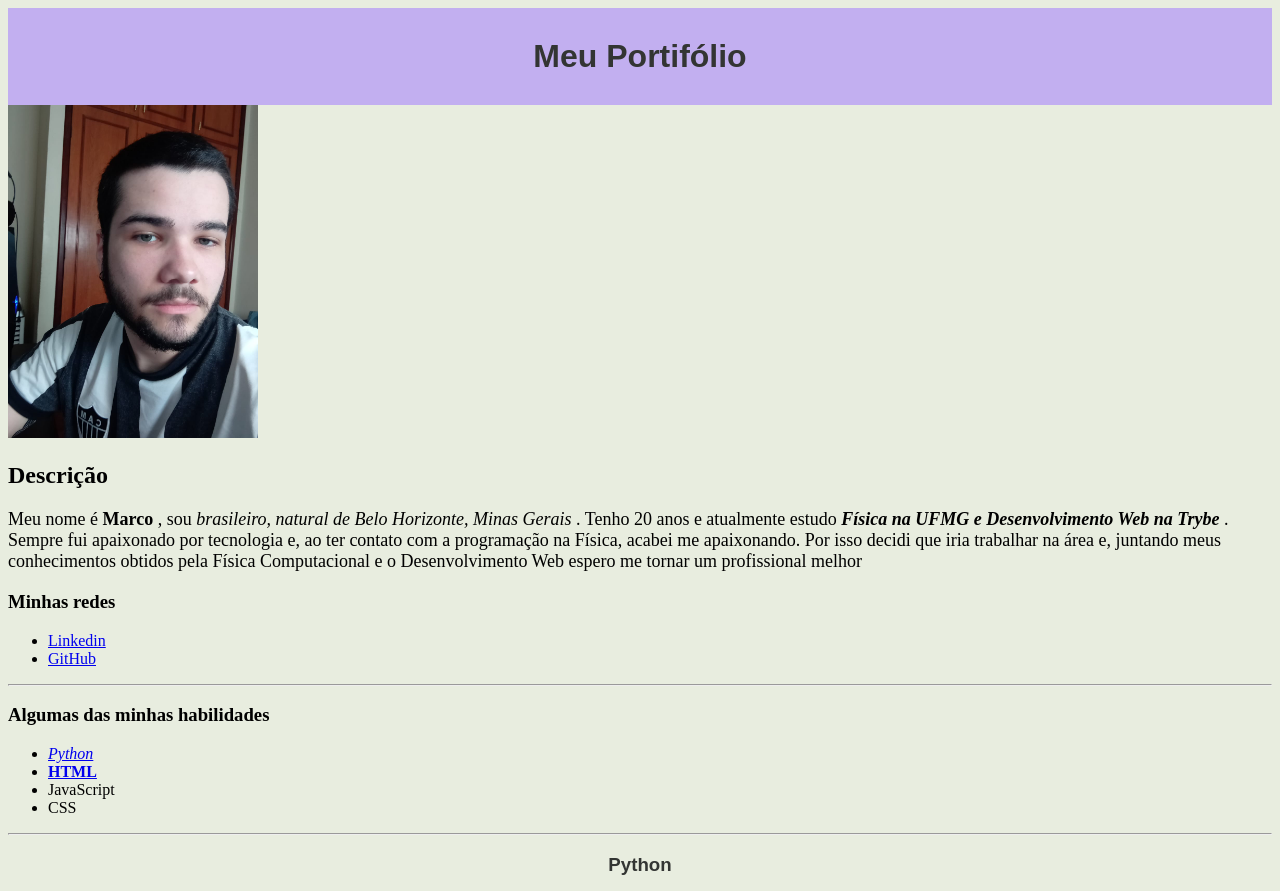
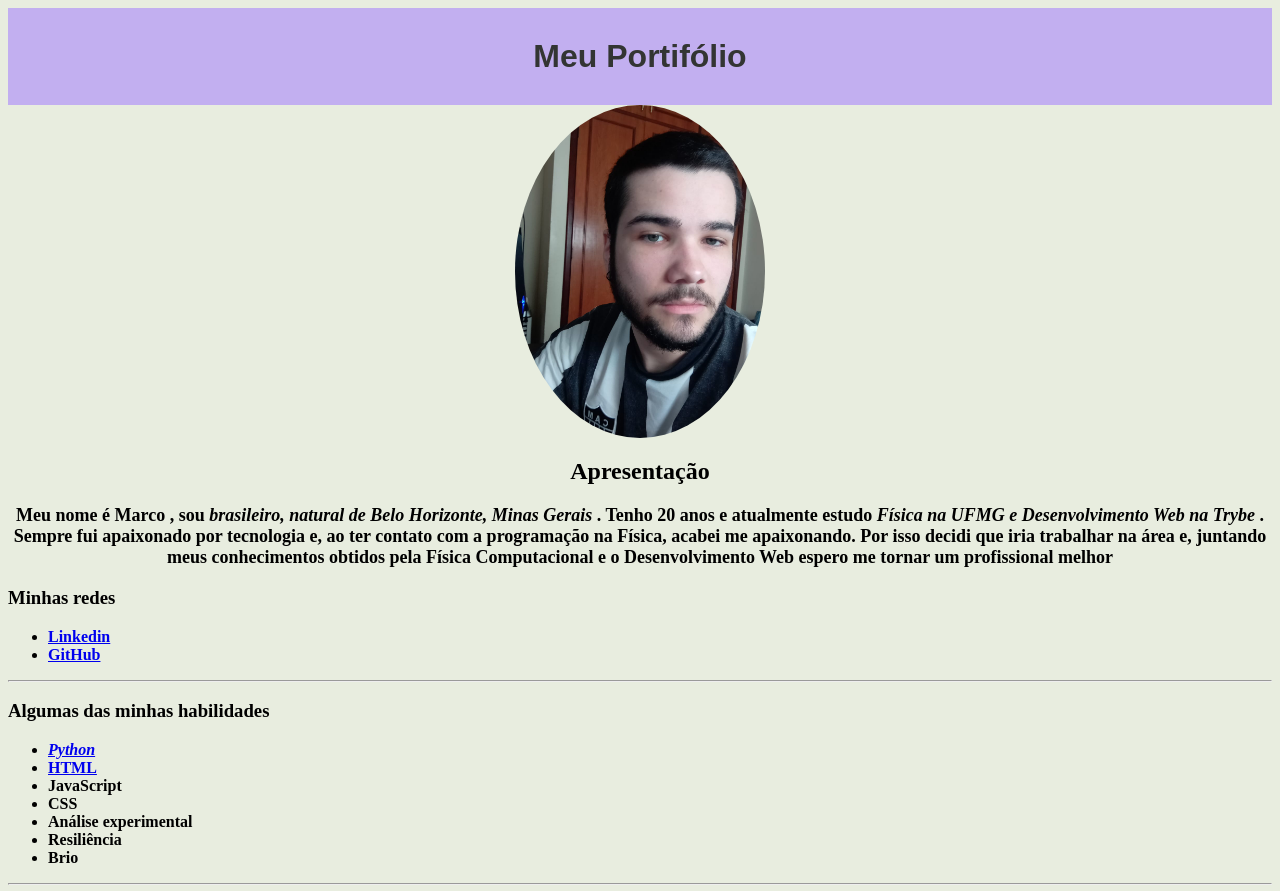
Before and after one commit to coutinhomarco/coutinhomarco.github.io, a plain HTML site: page index.html in a window 1280 px wide. Shown: the top 891 px of the page. Drawn offline with Linux system fonts and the light colour scheme.

Commit message:
Mudança em fontes e centralizaçao

```diff
--- a/index.html
+++ b/index.html
@@ -7,30 +7,41 @@
 </head>
 <body>
     <h1 class = "centralizado heading heading-portifolio">Meu Portifólio</h1>
-    <img width="250" src="./profile.jpeg" alt="Selfie do meu rosto.">
-    <!-- <h2 class = "centralizado heading">Marco Soares Coutinho</h2> -->
-    <h2>Descrição</h2>
+    <img class = "img" width="250" src="./profile.jpeg" alt="Selfie do meu rosto.">
+    <!-- Descrição -->
+    <div>
+    <h2 class="heading-descricao">Apresentação</h2>
     <p class="descricao" >Meu nome é <strong>Marco</strong> , sou<em> brasileiro, natural de Belo Horizonte, Minas Gerais </em>.
         Tenho 20 anos e atualmente estudo <strong> <em> Física na UFMG e Desenvolvimento Web na Trybe</em> </strong>. Sempre fui apaixonado por tecnologia e,
         ao ter contato com a programação na Física, acabei me apaixonando.
         Por isso decidi que iria trabalhar na área e,
         juntando meus conhecimentos obtidos pela Física Computacional e o Desenvolvimento Web espero me tornar um profissional melhor  <br>
         </p>
+    </div>
+    <!-- Redes Sociais -->
+    <div>
     <h3>Minhas redes</h3>
-    <ul>
+    <ul >
     <li><a target="_blank" href="https://www.linkedin.com/in/coutinhomarco/"> Linkedin</a></li>
     <li><a target = "_blank" href="https://github.com/coutinhomarco"> GitHub</a></li>
     </ul>
+    </div>
     <hr>
+    <!-- Habilidades -->
+    <div>
     <h3>Algumas das minhas habilidades</h3>
-    <ul><li><em><a href="#python">Python</a></em></li>
+    <ul class="listas" ><li><em><a href="#python">Python</a></em></li>
         <li> <strong> <a href="https://github.com/coutinhomarco/trybe-exercicios"> HTML</a></strong></li>
         <li>JavaScript</li>
         <li>CSS</li>
+        <li>Análise experimental</li>
+        <li>Resiliência</li>
+        <li>Brio</li>
     </ul>
+    </div>
     <hr>
     <h3 class = "centralizado heading">Python</h3>
-    <p id="python">No meu dia a dia da graduação em Física, costumo usar bastante da linguagem para analise de dados de experimentos,
+    <p id="python" class="python heading">No meu dia a dia da graduação em Física, costumo usar bastante da linguagem para analise de dados de experimentos,
         criação de gráficos,integração e diferenciação numerica de elementos que não possuam forma analítica ,entre outras ações relacionadas ao contexto. <br>
     <strong>Abaixo segue o link </strong> para um dos meus trabalhos realizados na disciplina.</p>
     <ul>
--- a/style.css
+++ b/style.css
@@ -4,18 +4,35 @@
 body{
     background-color: #E8EDDF;
     padding: 0;
+    font-weight: 600;
+    font-size: 16px;
 }
 
 .heading{
     color: #333533;
     font-family: sans-serif;
+    font-weight: 600;
 }
 .descricao{
     font-family:serif ;
     font-size: 18px;
+    text-align: center;
 }
 .heading-portifolio{
     background-color: #C2AFF0;
     padding: 30px;
     margin: 0%;
 }
+.heading-descricao{
+    text-align: center;
+}
+img {
+    display: block;
+    margin: 0 auto;
+    border-radius: 100%;
+}
+.python{
+    text-align: center;
+}
+/* .listas{
+} */
```
